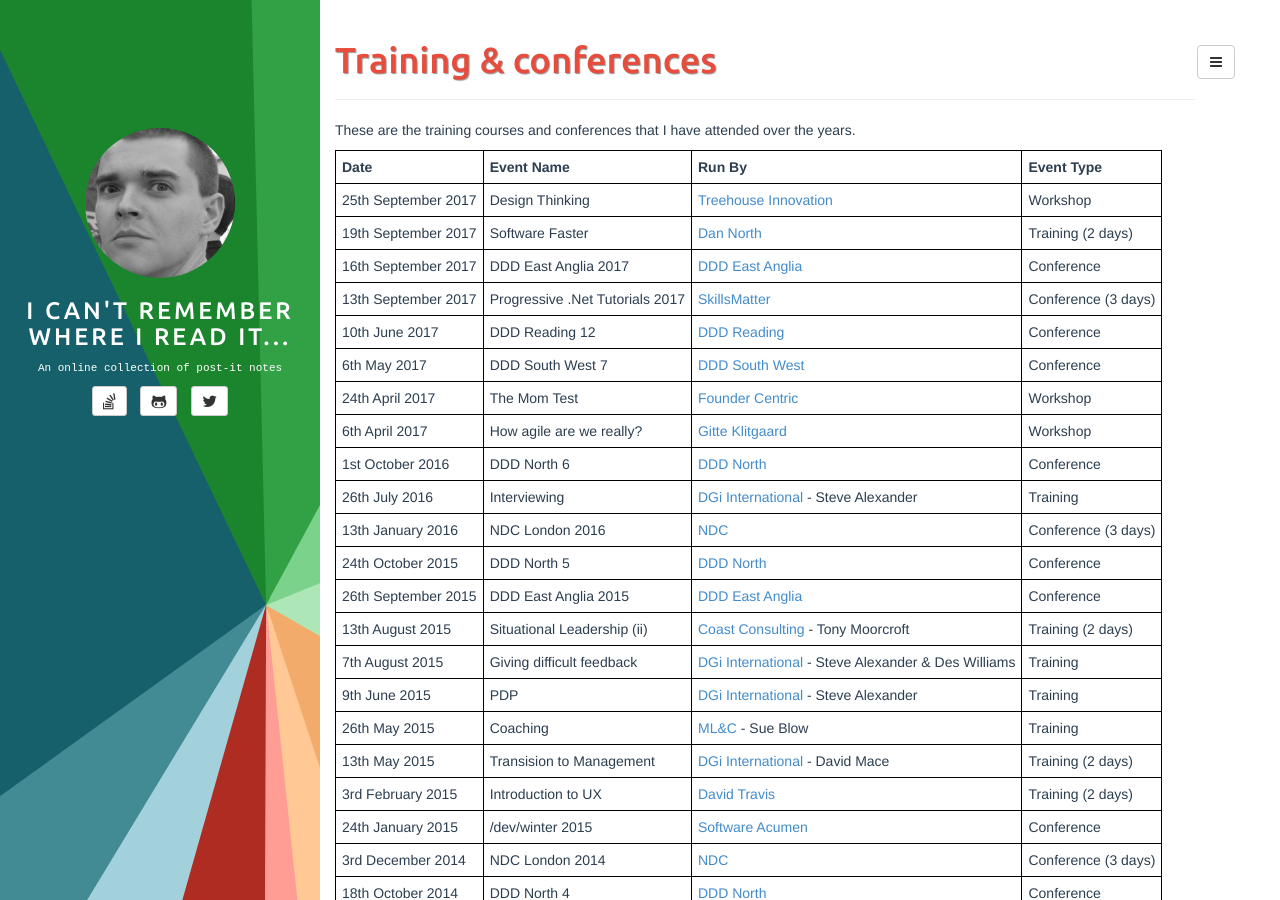
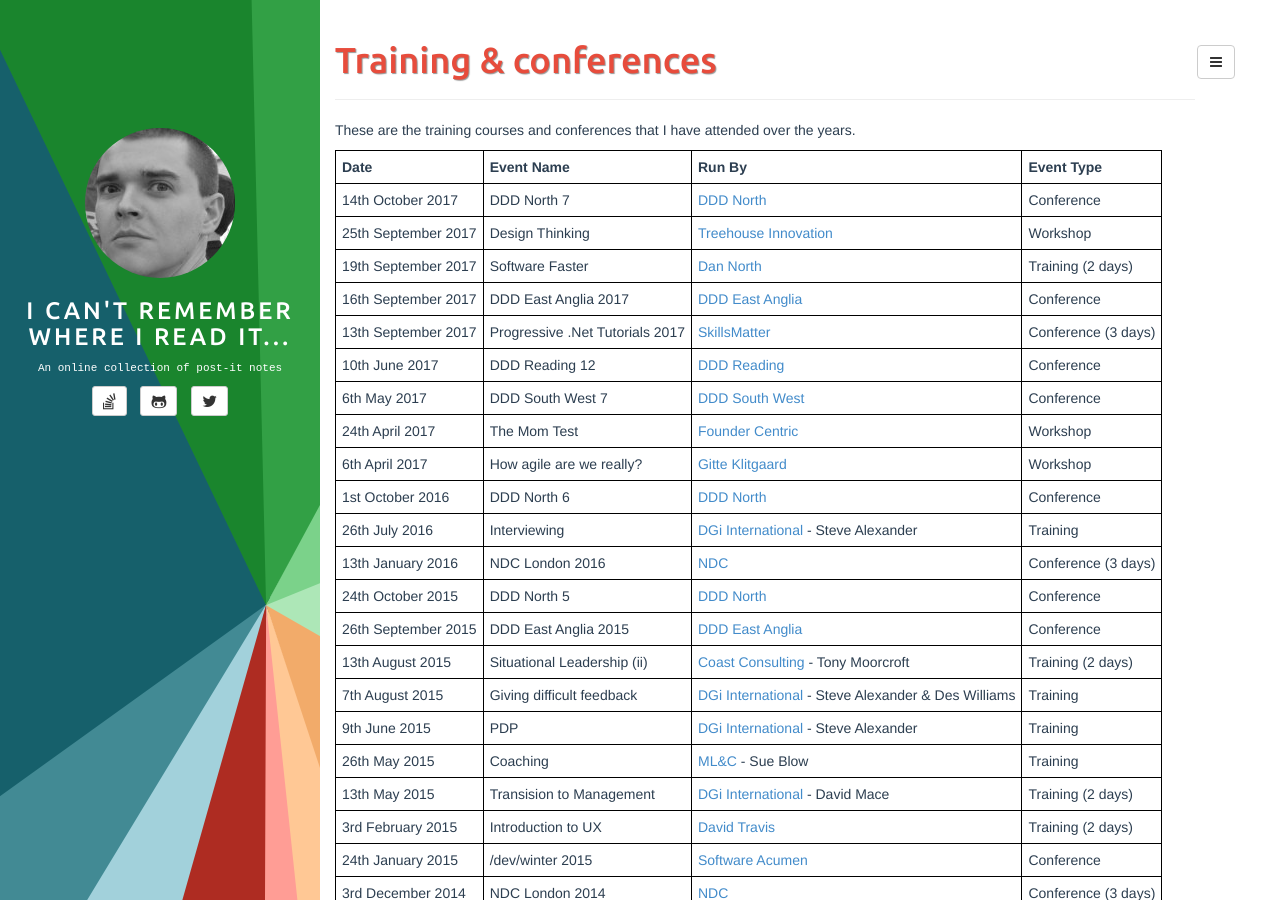
Before and after one commit to adrianbanks/adrianbanks.github.io, a Jekyll site: the page built from training.md, in a window 1280 px wide and 900 px high. Built offline with Jekyll 4.4.1, drawn with Linux system fonts in a browser that asks for light colours.

Commit message:
Add DDD North

```diff
--- a/training.md
+++ b/training.md
@@ -7,6 +7,7 @@ These are the training courses and conferences that I have attended over the yea
 
 | **Date**            | **Event Name**                  | **Run By**                                               | **Event Type**      |
 | ------------------- | ------------------------------- | -------------------------------------------------------- | ------------------- |
+| 14th October 2017   | DDD North 7                     | [DDD North][3]                                           | Conference          |
 | 25th September 2017 | Design Thinking                 | [Treehouse Innovation][18]                               | Workshop            |
 | 19th September 2017 | Software Faster                 | [Dan North][17]                                          | Training (2 days)   |
 | 16th September 2017 | DDD East Anglia 2017            | [DDD East Anglia][8]                                     | Conference          |
```
